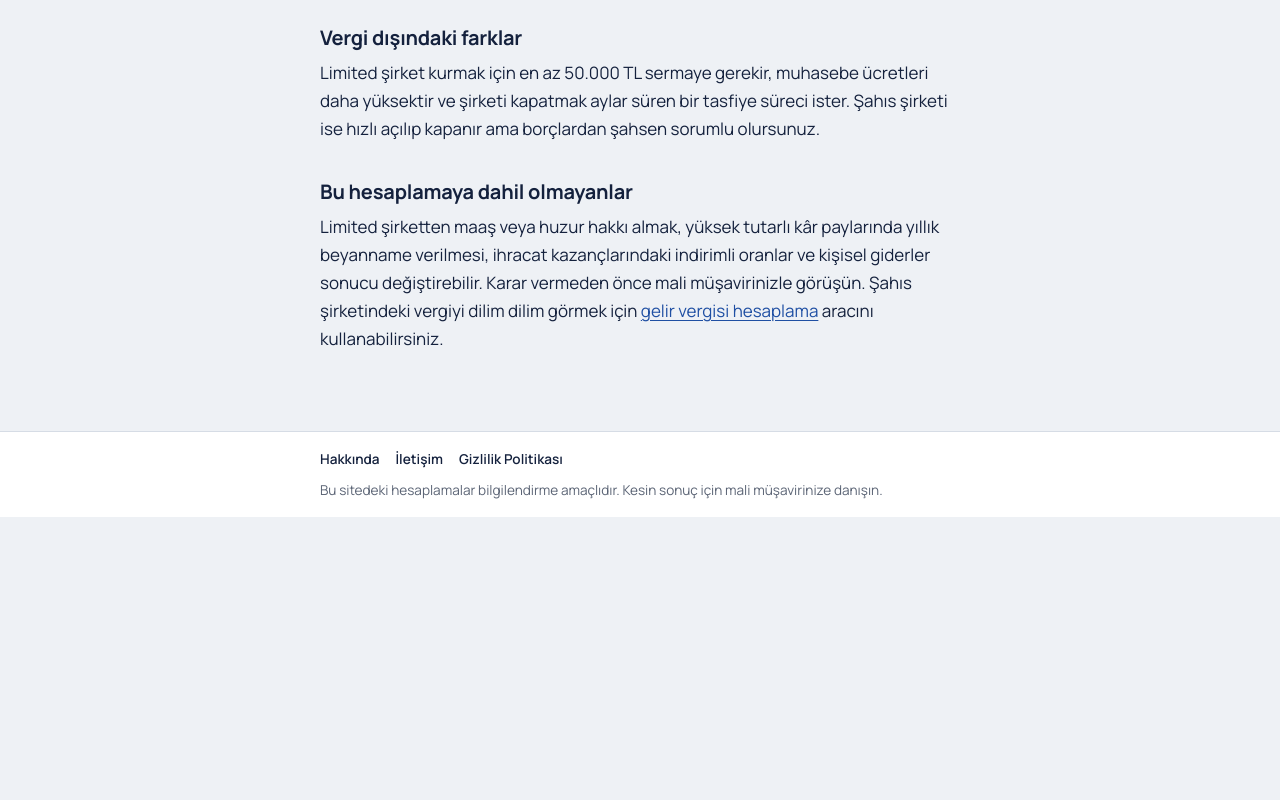
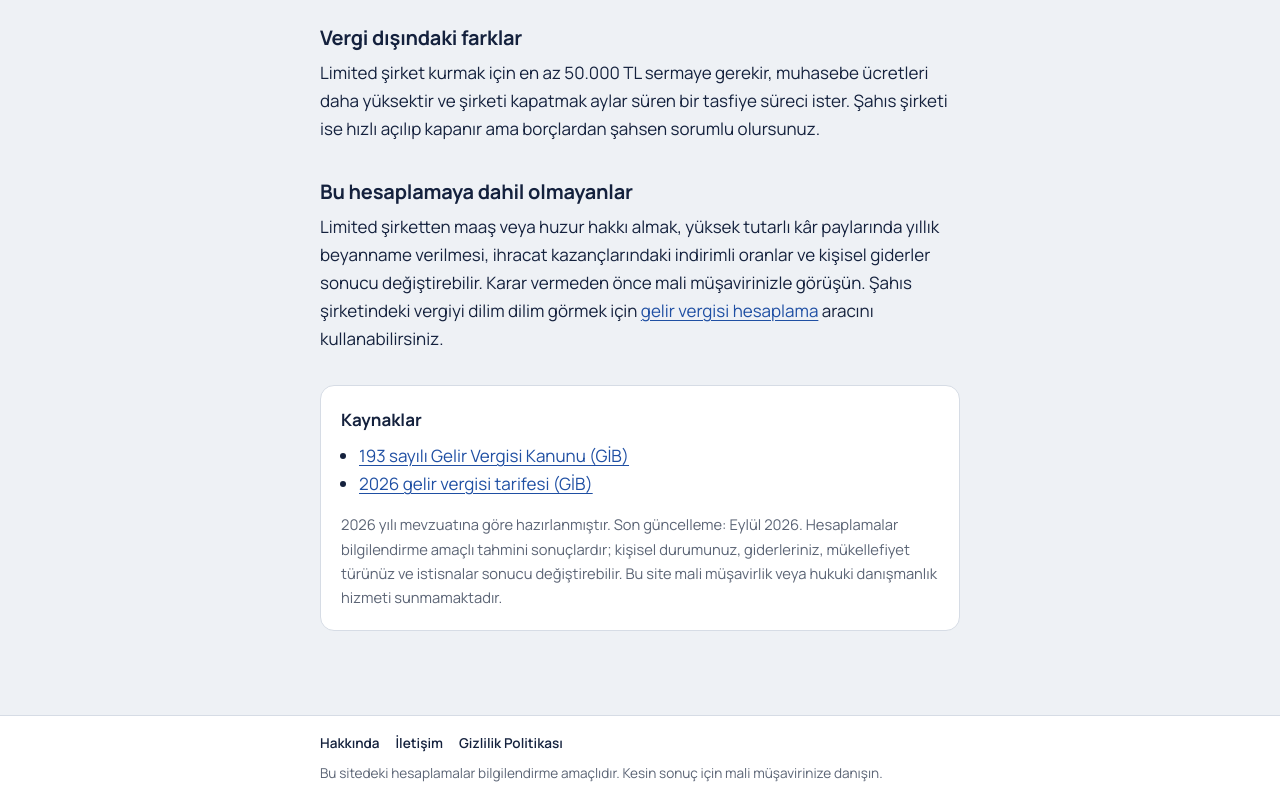
Before and after one commit to yavuzscvk-source/freelancer-vergi, a Next.js app: page /sahis-mi-limited-mi in a window 1280 px wide. Shown: the part 1844-2644 px from the top of the page. Before the commit the page ends 2361 px from the top, so only its background shows below. Built offline with nearby package versions, Linux system fonts and the light colour scheme.

Commit message:
Update page.js

```diff
--- a/app/sahis-mi-limited-mi/page.js
+++ b/app/sahis-mi-limited-mi/page.js
@@ -1,7 +1,7 @@
 import Link from "next/link";
 import Hesaplayici from "./Hesaplayici";
 import { sayfa } from "../../lib/seo";
-
+import Kaynaklar from "../Kaynaklar";
 export const metadata = sayfa({
   baslik: "Şahıs Şirketi mi Limited mi? Vergi Karşılaştırma 2026",
   aciklama: "Yıllık kârınıza göre şahıs şirketi ve limited şirketin toplam vergi yükünü karşılaştırın. 2026 gelir vergisi dilimleri, %25 kurumlar vergisi ve %15 kâr payı stopajı.",
@@ -32,6 +32,7 @@ export default function SahisLimited() {
 
       <h2>Bu hesaplamaya dahil olmayanlar</h2>
       <p>Limited şirketten maaş veya huzur hakkı almak, yüksek tutarlı kâr paylarında yıllık beyanname verilmesi, ihracat kazançlarındaki indirimli oranlar ve kişisel giderler sonucu değiştirebilir. Karar vermeden önce mali müşavirinizle görüşün. Şahıs şirketindeki vergiyi dilim dilim görmek için <Link href="/gelir-vergisi-hesaplama">gelir vergisi hesaplama</Link> aracını kullanabilirsiniz.</p>
+      <Kaynaklar sayfa="sirket" />
     </>
   );
 }
```
